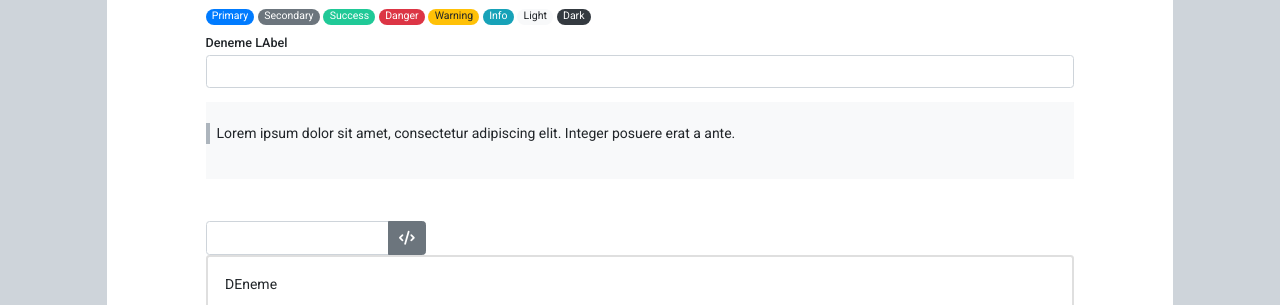
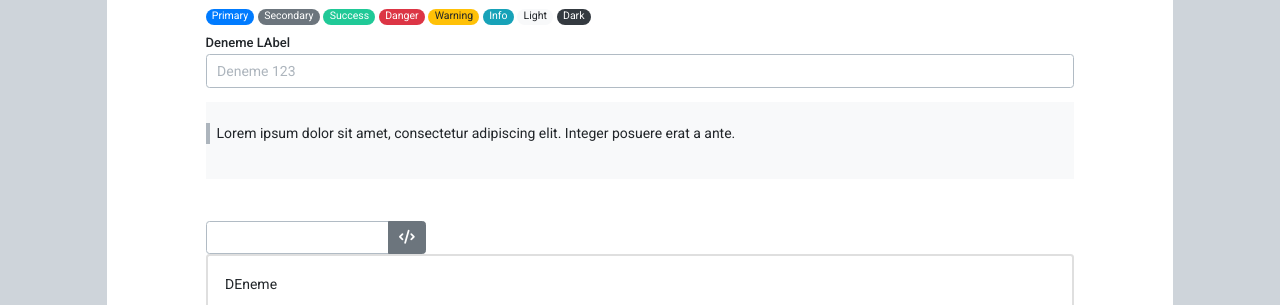
Before and after one commit to aydoganab/otmnew_design, a website: page src/home.html in a window 1280 px wide. Shown: the part 390-695 px from the top of the page. Drawn offline with Linux system fonts and the light colour scheme.

Commit message:
görsel düzenlemeler

```diff
--- a/src/home.html
+++ b/src/home.html
@@ -224,7 +224,7 @@
                     <div class="my-2">
                         <div class="form-group">
                             <label for="">Deneme LAbel</label>
-                            <input type="text" class="form-control">
+                            <input type="text" class="form-control" placeholder="Deneme 123">
                         </div>
                     </div>
 
--- a/src/scss/style.scss
+++ b/src/scss/style.scss
@@ -40,6 +40,7 @@
 $input-focus-width: .1rem;
 $input-btn-focus-width: .1rem;
 $input-placeholder-color:$gray-500;
+$input-border-color: darken($gray-400, 10%);
 
 $navbar-brand-font-size: 2rem;
 $nav-link-padding-y: 1rem;
@@ -211,7 +212,7 @@
 label {
   @extend label;
   font-weight: 500;
-  font-size: 90%;
+  font-size: 92.85714285%;
   margin-bottom: .1rem;
 }
 
```
Also changed, not shown: src/css/otm_newdesign.css.
